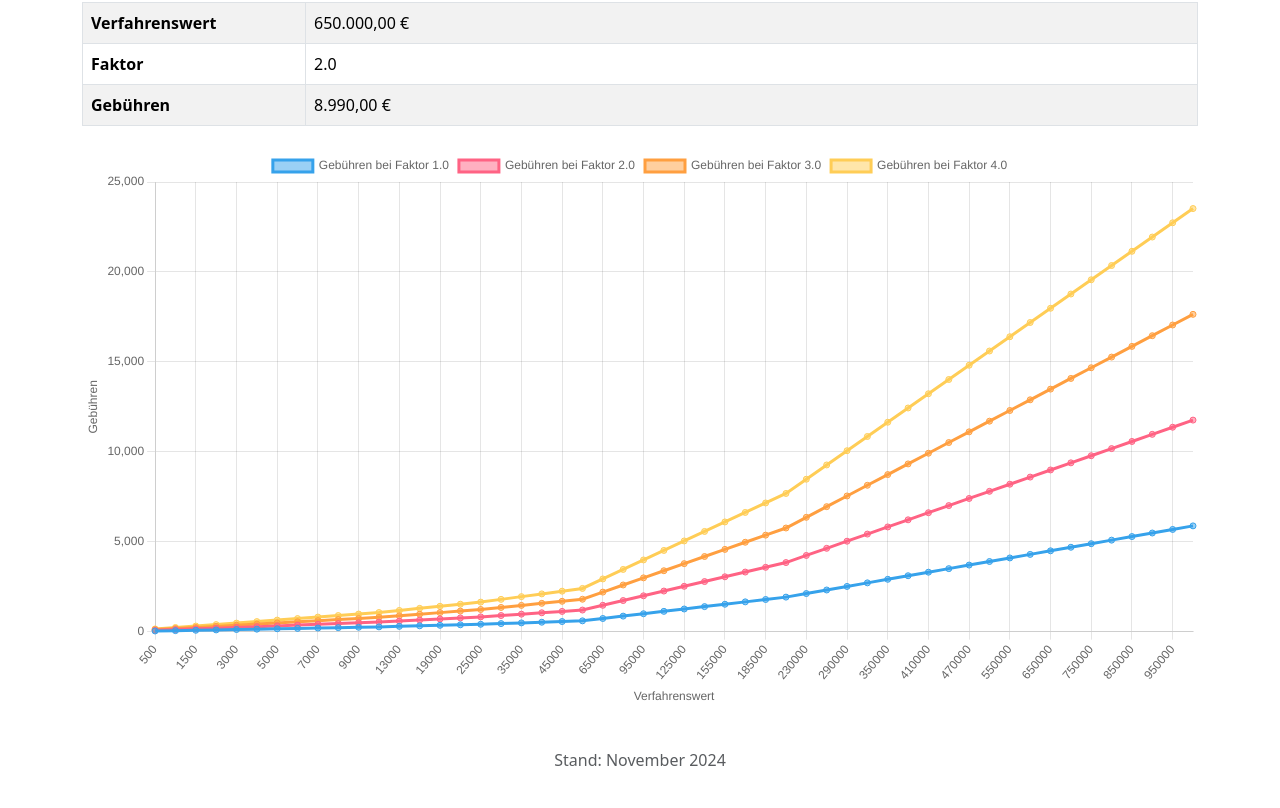
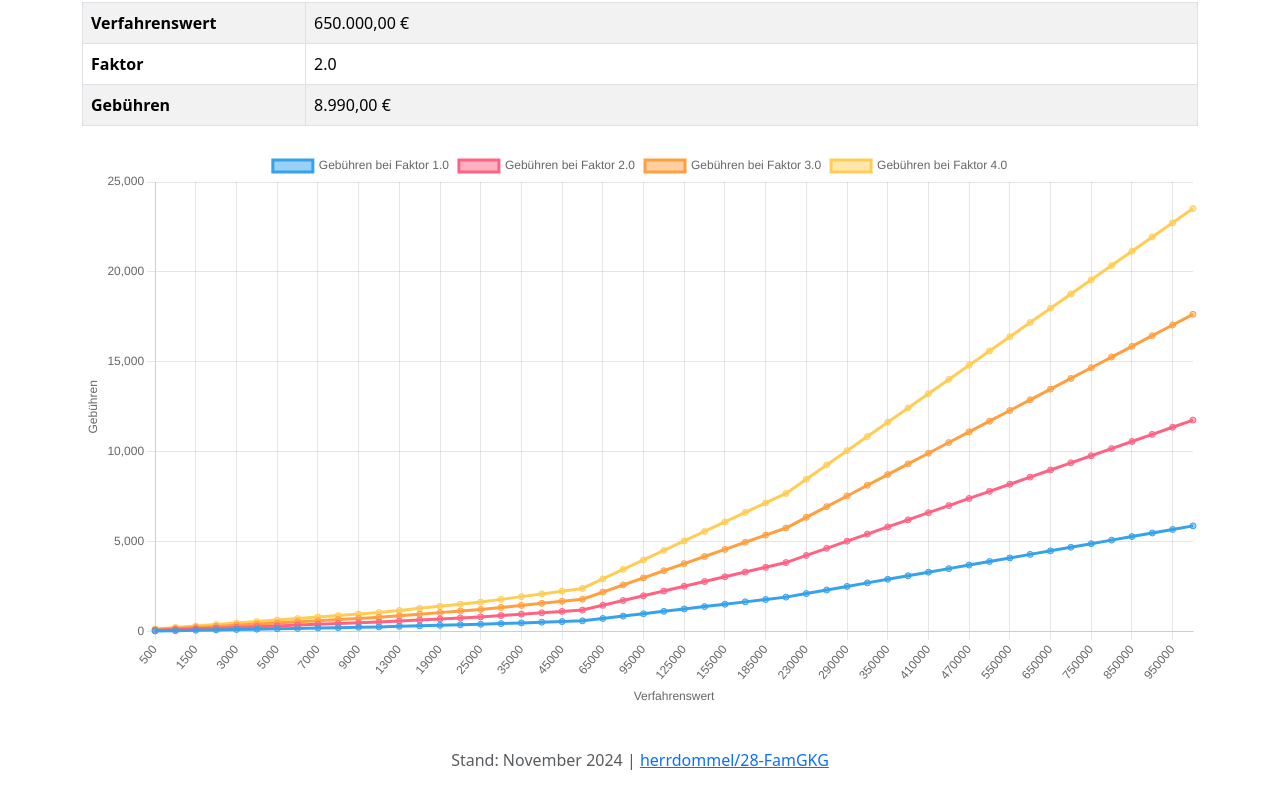
Before and after one commit to herrdommel/28-FamGKG, a plain HTML site: page index.html in a window 1280 px wide. Shown: the part 657-1465 px from the top of the page. Drawn offline with nearby package versions, Linux system fonts and the light colour scheme.

Commit message:
Update index.html

```diff
--- a/index.html
+++ b/index.html
@@ -101,7 +101,10 @@
     <div class="container">
         <footer class="py-3 my-4">
 
-            <p class="text-center text-body-secondary">Stand: November 2024</p>
+            <p class="text-center text-body-secondary">Stand: November 2024 |
+                <a href="https://github.com/herrdommel/28-FamGKG" target="_blank">
+                    <i class="icon bi bi-github"></i> <span>herrdommel/28-FamGKG</span></a>
+            </p>
         </footer>
     </div>
 </div>
```
